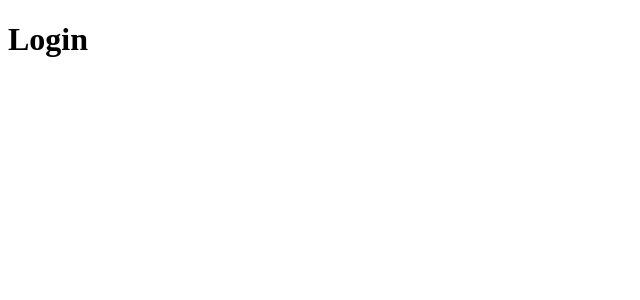
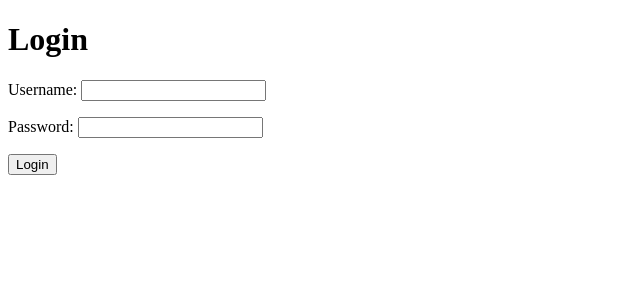
Before and after one commit to tom-rt/user-service-front, a Nuxt app: page /login in a window 1280 px wide. Shown: the top 300 px of the page, without its empty margins (0-640 px from the left). Built offline with nearby package versions, Linux system fonts and the light colour scheme.

Commit message:
experiencing

```diff
--- a/package.json
+++ b/package.json
@@ -11,6 +11,7 @@
     "generate": "nuxt generate"
   },
   "dependencies": {
+    "@nuxtjs/axios": "^5.11.0",
     "nuxt": "^2.12.2"
   },
   "devDependencies": {
--- a/pages/login/index.vue
+++ b/pages/login/index.vue
@@ -1,8 +1,54 @@
 <template>
-  <h1> Login </h1>
+  <div class="container">
+
+    <h1>Login</h1>
+
+    <form @submit.prevent="login">
+      <p v-if="formError" class="error">
+        {{ formError }}
+      </p>
+      <p>Username: <input v-model="username" type="text" name="username"></p>
+      <p>Password: <input v-model="password" type="password" name="password"></p>
+      <button type="submit">
+        Login
+      </button>
+    </form>
+
+  </div>
 </template>
 
 <script>
+import axios from 'axios'
+
+export default {
+data () {
+    return {
+      formError: null,
+      username: '',
+      password: ''
+    }
+  },
+  methods: {
+    async login () {
+      try {
+        console.log(this.username)
+        console.log(this.password)
+
+        // axios.defaults.headers.post['Content-Type'] ="application/json";
+        // axios.defaults.headers.post['Access-Control-Allow-Origin'] = "*";
+
+        const data = { name: this.username, password: this.password };
+
+        const ret = await axios.post('http://localhost:8081/v1/user', data)
+
+        console.log("ret", ret)
+
+      } catch (e) {
+        this.formError = e.message
+      }
+    },
+  }
+}
 </script>
 
 <style>
```
Also changed, not shown: tsconfig.json (added, +8 -0 lines), 1 other file (tests, documents, lock files or other folders).
